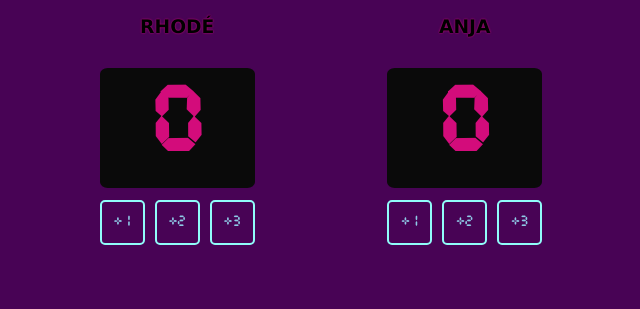
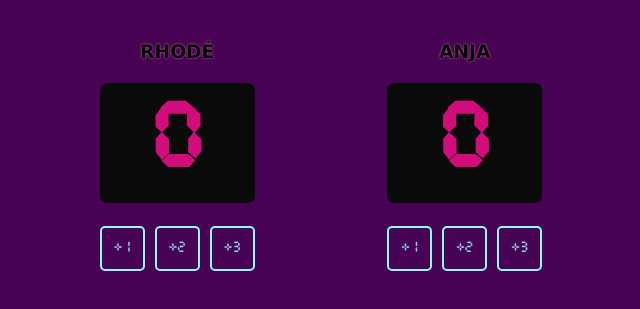
Before and after one commit to rhodevisser/eating-pancakes-scoreboard, a plain HTML site: page index.html in a window 1280 px wide. Shown: the part 65-374 px from the top of the page, without its empty margins (319-959 px from the left). Drawn offline with Linux system fonts and the light colour scheme.

Commit message:
chore: Some styling

```diff
--- a/index.css
+++ b/index.css
@@ -31,6 +31,7 @@ button {
 }
 
 .container {
+    padding-top: 2%;
     display: flex;
     justify-content: space-around;
     width: 575px;
@@ -62,8 +63,12 @@ button {
     color: #D30C7B;
 }
 
+.score-screens {
+     margin-bottom: 20px;
+    }
+
 .eaters {
-    text-shadow: #D30C7B 0px 0px 2px;
+    text-shadow: #f483c1 0px 0px 2px;
 }
 
 .plus-pnt-btn {
```
